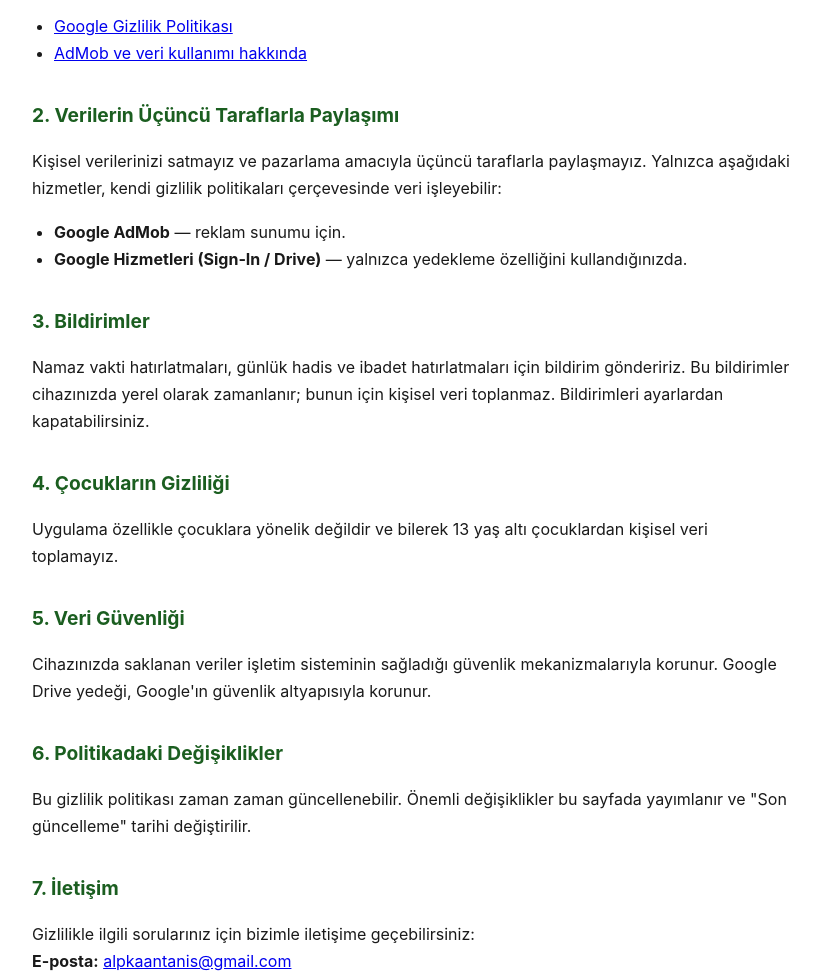
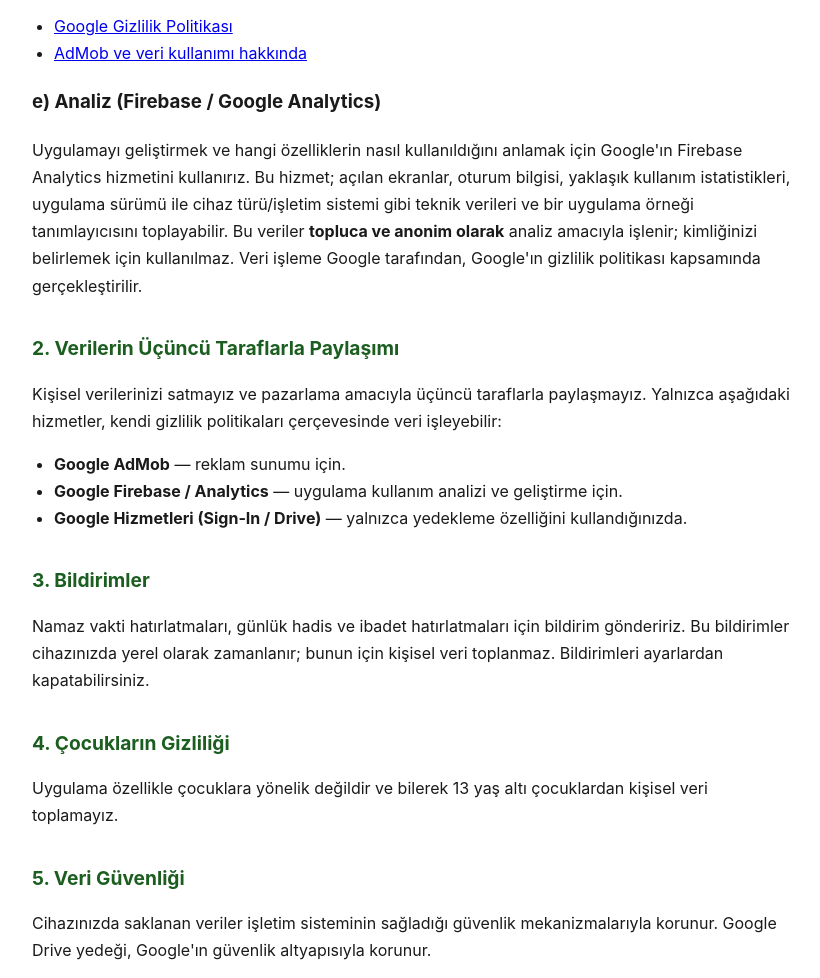
Before and after one commit to taniscomp/islamirehber-privacy, a plain HTML site: page index.html in a window 1280 px wide. Shown: the part 1175-2153 px from the top of the page, without its empty margins (228-1048 px from the left). Drawn offline with Linux system fonts and the light colour scheme.

Commit message:
Update index.html

```diff
--- a/index.html
+++ b/index.html
@@ -35,7 +35,7 @@
 
   <p>
     Bu gizlilik politikası, <strong>İslam Rehberi</strong> uygulamasının
-    (paket adı: <code>com.taniscomp.islamirehber</code>) kullanıcı verilerini
+    (paket adı: <code>com.taniscomp.islamrehberi</code>) kullanıcı verilerini
     nasıl ele aldığını açıklar. Uygulamayı kullanarak bu politikada belirtilen
     uygulamaları kabul etmiş olursunuz.
   </p>
@@ -96,6 +96,18 @@
     <li><a href="https://support.google.com/admob/answer/6128543" target="_blank" rel="noopener">AdMob ve veri kullanımı hakkında</a></li>
   </ul>
 
+  <h3>e) Analiz (Firebase / Google Analytics)</h3>
+  <p>
+    Uygulamayı geliştirmek ve hangi özelliklerin nasıl kullanıldığını anlamak
+    için Google'ın Firebase Analytics hizmetini kullanırız. Bu hizmet;
+    açılan ekranlar, oturum bilgisi, yaklaşık kullanım istatistikleri, uygulama
+    sürümü ile cihaz türü/işletim sistemi gibi teknik verileri ve bir uygulama
+    örneği tanımlayıcısını toplayabilir. Bu veriler <strong>topluca ve anonim
+    olarak</strong> analiz amacıyla işlenir; kimliğinizi belirlemek için
+    kullanılmaz. Veri işleme Google tarafından, Google'ın gizlilik politikası
+    kapsamında gerçekleştirilir.
+  </p>
+
   <h2>2. Verilerin Üçüncü Taraflarla Paylaşımı</h2>
   <p>
     Kişisel verilerinizi satmayız ve pazarlama amacıyla üçüncü taraflarla
@@ -104,6 +116,8 @@
   </p>
   <ul>
     <li><strong>Google AdMob</strong> — reklam sunumu için.</li>
+    <li><strong>Google Firebase / Analytics</strong> — uygulama kullanım
+      analizi ve geliştirme için.</li>
     <li><strong>Google Hizmetleri (Sign-In / Drive)</strong> — yalnızca
       yedekleme özelliğini kullandığınızda.</li>
   </ul>
@@ -137,7 +151,7 @@
   <h2>7. İletişim</h2>
   <p>
     Gizlilikle ilgili sorularınız için bizimle iletişime geçebilirsiniz:<br />
-    <strong>E-posta:</strong> <a href="mailto:taniscomp@gmail.com">alpkaantanis@gmail.com</a>
+    <strong>E-posta:</strong> <a href="mailto:taniscomp@gmail.com">taniscomp@gmail.com</a>
   </p>
 
   <footer>
```
